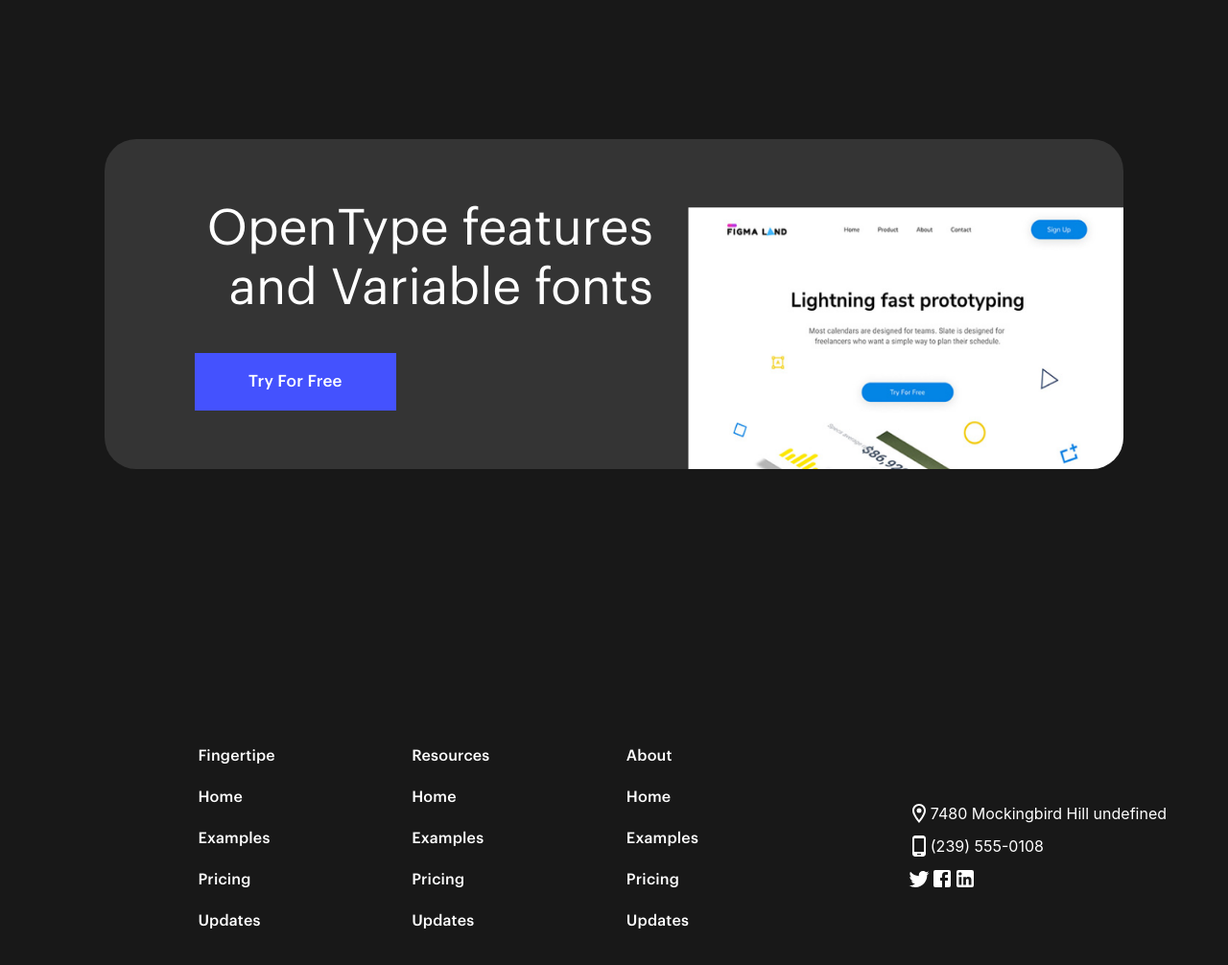
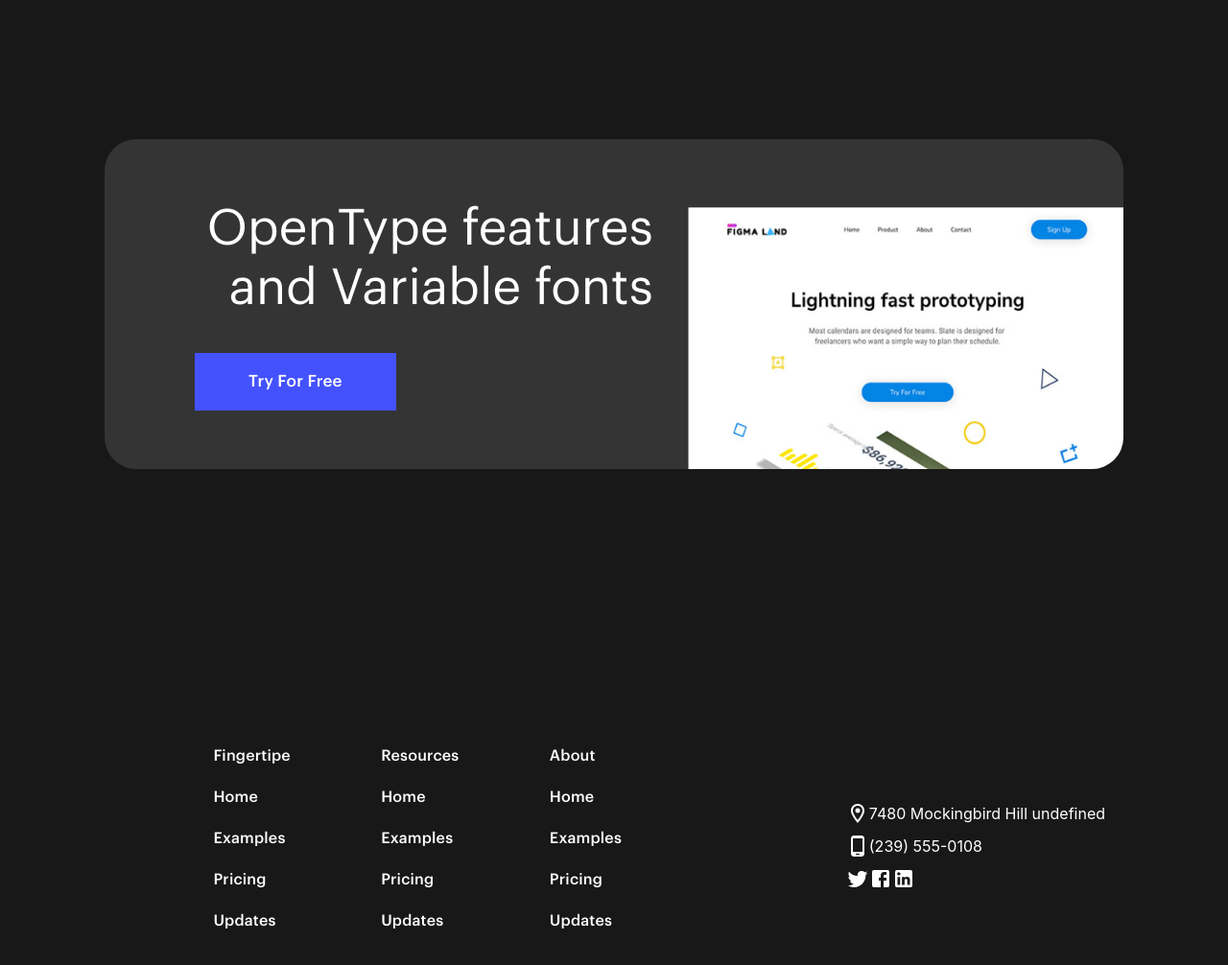
Before and after one commit to TheDa21crj/Landing-Page, a React (Create React App) app: page / in a window 1280 px wide. Shown: the part 6010-7016 px from the top of the page at 96% size. Built offline with nearby package versions, Linux system fonts and the light colour scheme.

Commit message:
Update Footer.css

```diff
--- a/src/Components/Css/Footer.css
+++ b/src/Components/Css/Footer.css
@@ -12,7 +12,7 @@
 }
 
 .FooterDiv {
-    width: 90%;
+    width: 80%;
     display: flex;
     flex-direction: row;
     justify-content: space-between;
@@ -24,7 +24,7 @@
     flex-direction: row;
     justify-content: space-evenly;
     align-items: center;
-    width: 70%;
+    width: 60%;
 }
 
 .UlMDiv ul li {
```
